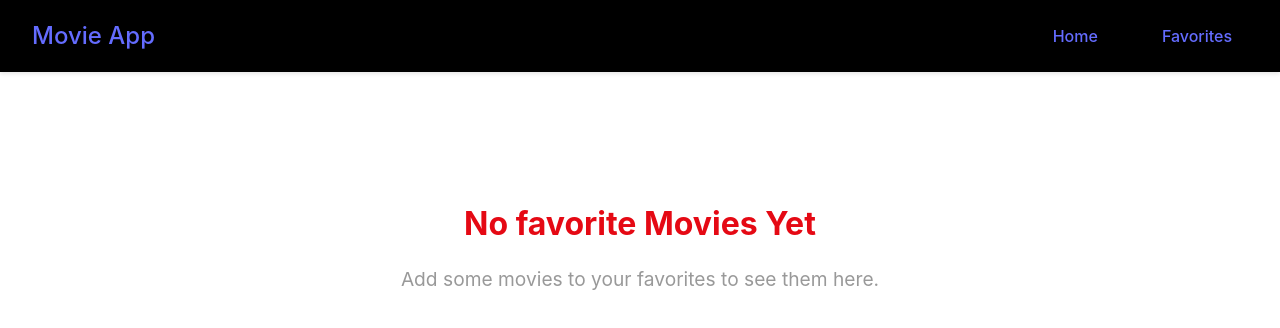
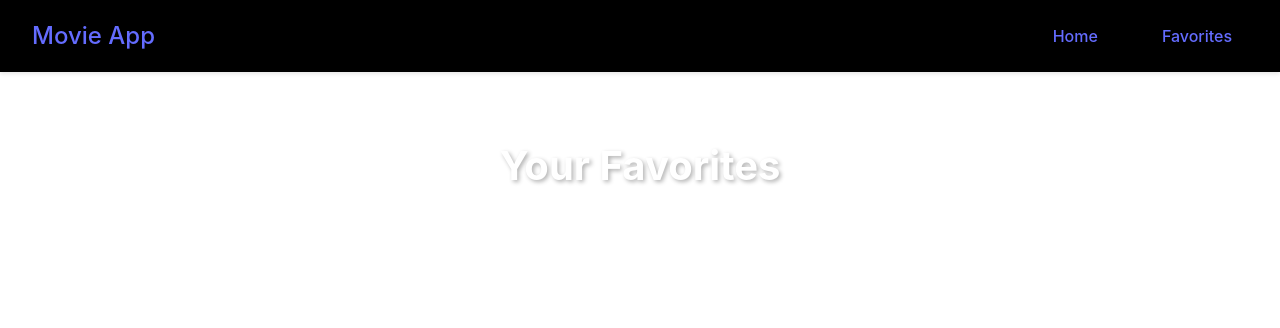
Before and after one commit to hilaryoseiokrah/React_Work, a React (Vite) app in the folder movie-tutorial/movie-tutorial/: page /favorites in a window 1280 px wide. Shown: the top 328 px of the page. Built offline with nearby package versions, Linux system fonts and the light colour scheme.

Commit message:
Favorites Logic Added

```diff
--- a/movie-tutorial/movie-tutorial/src/App.jsx
+++ b/movie-tutorial/movie-tutorial/src/App.jsx
@@ -1,13 +1,14 @@
 import "./css/App.css";
-import "./css/NavBar.css";
 import React from "react";
 import Home from "./pages/Home";
 import Favorites from "./pages/Favorites";
 import { Routes, Route } from "react-router-dom";
 import NavBar from "./components/NavBar";
+import { MovieProvider } from "./contexts/MovieContext";
 function App() {
   return (
     <div>
+      <MovieProvider>
         <NavBar />
         <main className="main-content">
           <Routes>
@@ -15,6 +16,7 @@
             <Route path="/favorites" element={<Favorites />} />
           </Routes>
         </main>
+      </MovieProvider>
     </div>
   );
 }
--- a/movie-tutorial/movie-tutorial/src/components/MovieCard.jsx
+++ b/movie-tutorial/movie-tutorial/src/components/MovieCard.jsx
@@ -1,25 +1,30 @@
-import "../css/MovieCard.css";
-function MovieCard({ movie }) {
-  function onFavoriteClick() {
-    alert("Clicked");
+import "../css/MovieCard.css"
+import { useMovieContext } from "../contexts/MovieContext"
+
+function MovieCard({movie}) {
+    const {isFavorite, addToFavorites, removeFromFavorites} = useMovieContext()
+    const favorite = isFavorite(movie.id)
+
+    function onFavoriteClick(e) {
+        e.preventDefault()
+        if (favorite) removeFromFavorites(movie.id)
+        else addToFavorites(movie)
     }
 
-  return (
-    <div className="movie-card">
+    return <div className="movie-card">
         <div className="movie-poster">
-        <img src={`https://image.tmdb.org/t/p/w500${movie.poster_path}`} alt={movie.title} />
+            <img src={`https://image.tmdb.org/t/p/w500${movie.poster_path}`} alt={movie.title}/>
             <div className="movie-overlay">
-          <button className="favorite-btn" onClick={onFavoriteClick}>
+                <button className={`favorite-btn ${favorite ? "active" : ""}`} onClick={onFavoriteClick}>
                     ♥
                 </button>
             </div>
         </div>
-
         <div className="movie-info">
             <h3>{movie.title}</h3>
             <p>{movie.release_date?.split("-")[0]}</p>
         </div>
     </div>
-  );
 }
-export default MovieCard;
+
+export default MovieCard
--- /dev/null
+++ b/movie-tutorial/movie-tutorial/src/contexts/MovieContext.jsx
@@ -0,0 +1,42 @@
+import {createContext, useState, useContext, useEffect} from "react"
+
+const MovieContext = createContext()
+
+export const useMovieContext = () => useContext(MovieContext)
+
+export const MovieProvider = ({children}) => {
+    const [favorites, setFavorites] = useState([])
+
+    useEffect(() => {
+        const storedFavs = localStorage.getItem("favorites")
+
+        if (storedFavs) setFavorites(JSON.parse(storedFavs))
+    }, [])
+
+    useEffect(() => {
+        localStorage.setItem('favorites', JSON.stringify(favorites))
+    }, [favorites])
+
+    const addToFavorites = (movie) => {
+        setFavorites(prev => [...prev, movie])
+    }
+
+    const removeFromFavorites = (movieId) => {
+        setFavorites(prev => prev.filter(movie => movie.id !== movieId))
+    }
+
+    const isFavorite = (movieId) => {
+        return favorites.some(movie => movie.id === movieId)
+    }
+
+    const value = {
+        favorites,
+        addToFavorites,
+        removeFromFavorites,
+        isFavorite
+    }
+
+    return <MovieContext.Provider value={value}>
+        {children}
+    </MovieContext.Provider>
+}
--- a/movie-tutorial/movie-tutorial/src/pages/Favorites.jsx
+++ b/movie-tutorial/movie-tutorial/src/pages/Favorites.jsx
@@ -1,10 +1,29 @@
 import "../css/Favorites.css";
+import { useMovieContext } from "../contexts/MovieContext";
+import MovieCard from "../components/MovieCard";
+
 function Favorites() {
+  const { favorites } = useMovieContext();
+
+  if (favorites) {
+    return (
+      <div className="favorites">
+        <h2>Your Favorites</h2>
+        <div className="movies-grid">
+          {favorites.map((movie) => (
+            <MovieCard movie={movie} key={movie.id} />
+          ))}
+        </div>
+      </div>
+    );
+  }
+
   return (
     <div className="favorites-empty">
-      <h2>No favorite Movies Yet</h2>
-      <p>Add some movies to your favorites to see them here.</p>
+      <h2>No Favorite Movies Yet</h2>
+      <p>Start adding movies to your favorites and they will appear here!</p>
     </div>
   );
 }
+
 export default Favorites;
```
Lines whose indentation alone changed are shown as unchanged.
